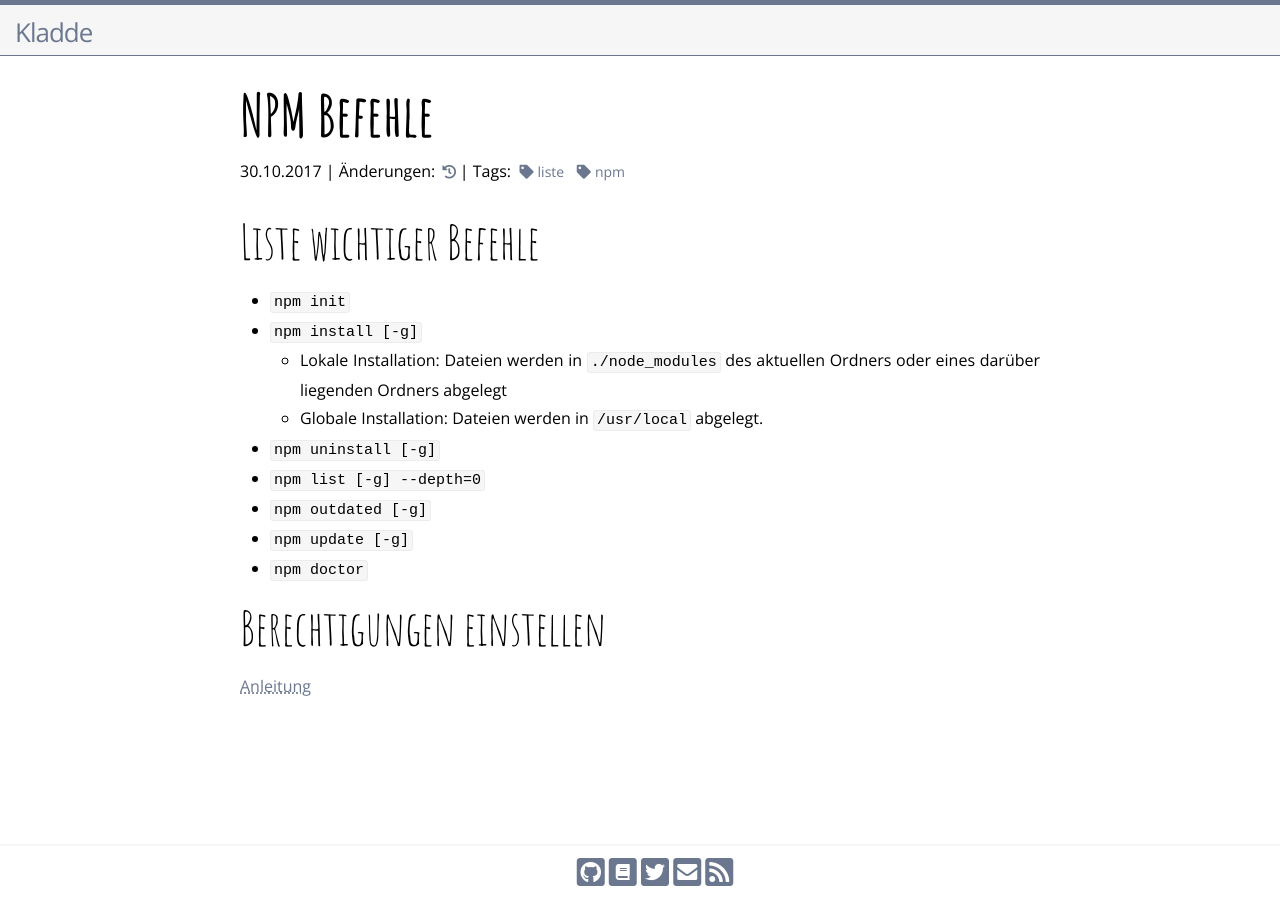
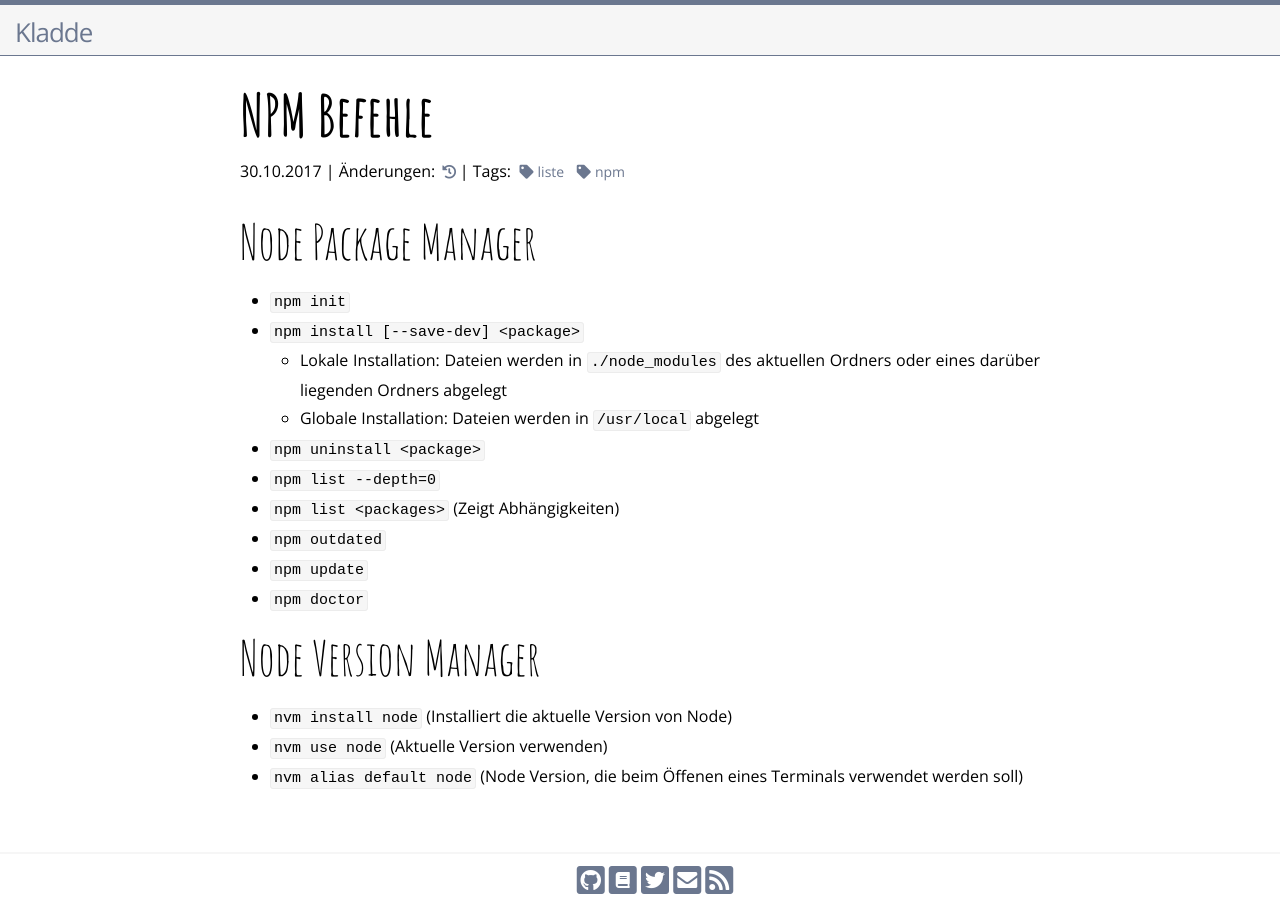
Before and after one commit to chhch/chhch.github.io, a Jekyll site: the page built from _posts/2017-10-30-npm-befehle.md, in a window 1280 px wide. Built offline with Jekyll 4.4.1, drawn with Linux system fonts in a browser that asks for light colours; nearby versions of some CDN libraries; our own code applies the rules of GitHub Pages for plain Markdown files; comment, search, counter and statistics services are not loaded.

Commit message:
Update commands
Add nvm

```diff
--- a/_posts/2017-10-30-npm-befehle.md
+++ b/_posts/2017-10-30-npm-befehle.md
@@ -3,18 +3,21 @@
 tags: [liste, npm]
 ---
 
-## Liste wichtiger Befehle
+## Node Package Manager
 
--   `npm init`
--   `npm install [-g]`
-    -   Lokale Installation: Dateien werden in `./node_modules` des aktuellen Ordners oder eines darüber liegenden Ordners abgelegt
-    -   Globale Installation: Dateien werden in `/usr/local` abgelegt.
--   `npm uninstall [-g]`
--   `npm list [-g] --depth=0`
--   `npm outdated [-g]`
--   `npm update [-g]`
--   `npm doctor`
+- `npm init`
+- `npm install [--save-dev] <package>`
+  - Lokale Installation: Dateien werden in `./node_modules` des aktuellen Ordners oder eines darüber liegenden Ordners abgelegt
+  - Globale Installation: Dateien werden in `/usr/local` abgelegt
+- `npm uninstall <package>`
+- `npm list --depth=0`
+- `npm list <packages>` (Zeigt Abhängigkeiten)
+- `npm outdated`
+- `npm update`
+- `npm doctor`
 
-## Berechtigungen einstellen
+## Node Version Manager
 
-[Anleitung](https://docs.npmjs.com/getting-started/fixing-npm-permissions#option-two-change-npms-default-directory)
+- `nvm install node` (Installiert die aktuelle Version von Node)
+- `nvm use node` (Aktuelle Version verwenden)
+- `nvm alias default node` (Node Version, die beim Öffenen eines Terminals verwendet werden soll)
```
